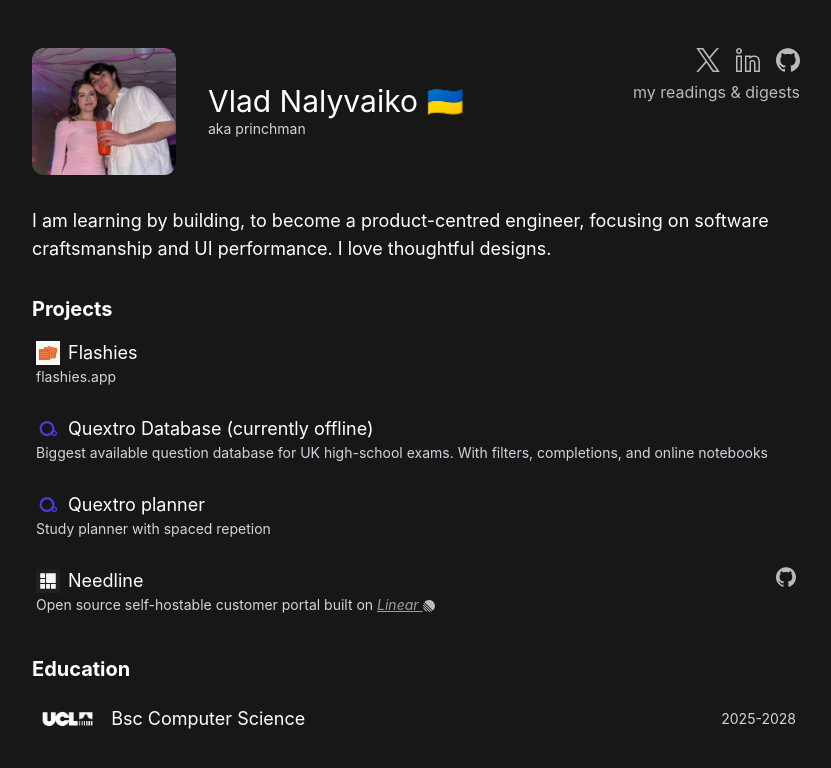
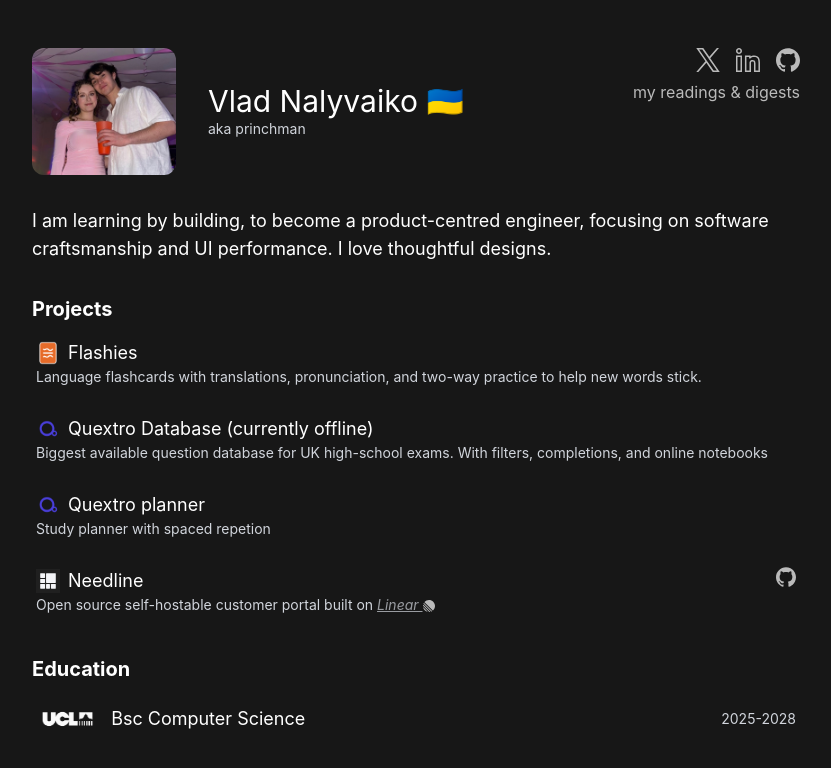
Before and after one commit to princhman/princhman.com, a SvelteKit app: page / in a window 1280 px wide. Shown: the top 768 px of the page, without its empty margins (224-1055 px from the left). Built offline with nearby package versions, Linux system fonts and the light colour scheme.

Commit message:
Use transparent Flashies icon and describe the app

```diff
--- a/src/routes/+page.svelte
+++ b/src/routes/+page.svelte
@@ -72,7 +72,10 @@
                             <p class="text-white text-lg font-sans">Flashies</p>
                         </a>
                     </div>
-                    <p class="text-gray-300 text-sm font-sans">flashies.app</p>
+                    <p class="text-gray-300 text-sm font-sans">
+                        Language flashcards with translations, pronunciation,
+                        and two-way practice to help new words stick.
+                    </p>
                 </div>
                 <div class="hover:bg-[#212122] py-2 px-1 rounded-sm">
                     <div class="flex gap-2 items-center">
```
Also changed, not shown: static/flashies-icon.png.
